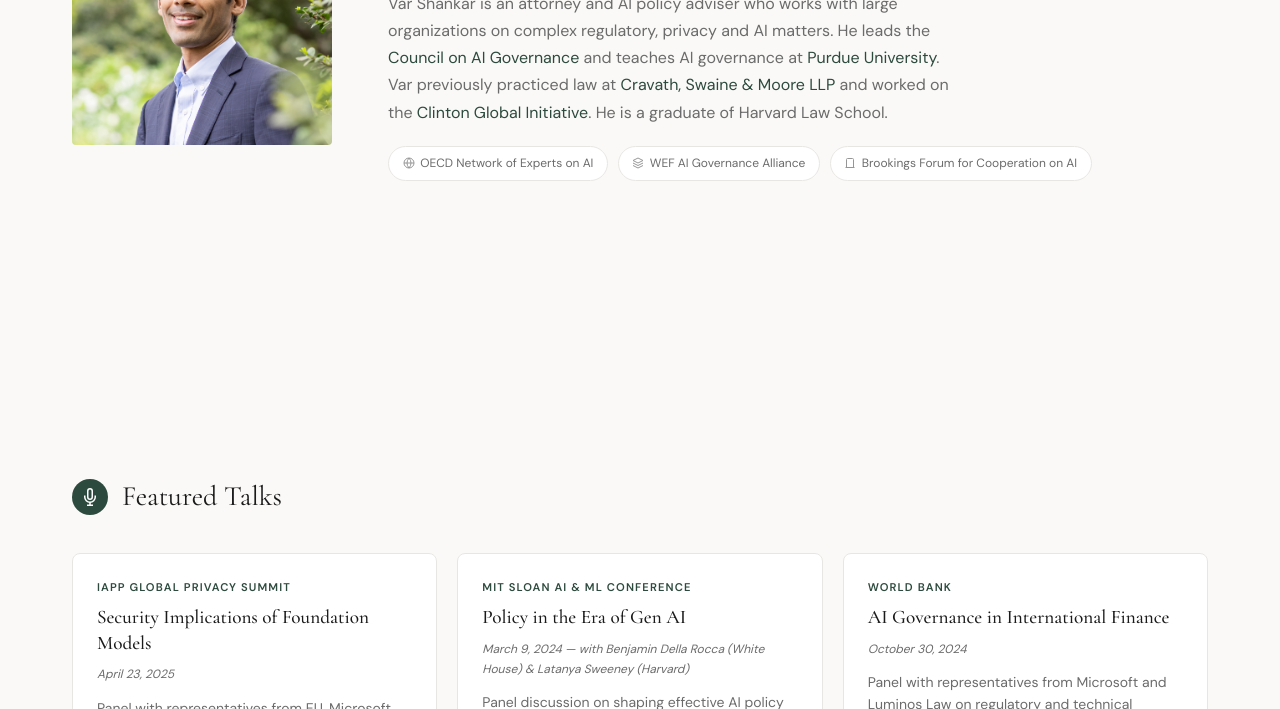
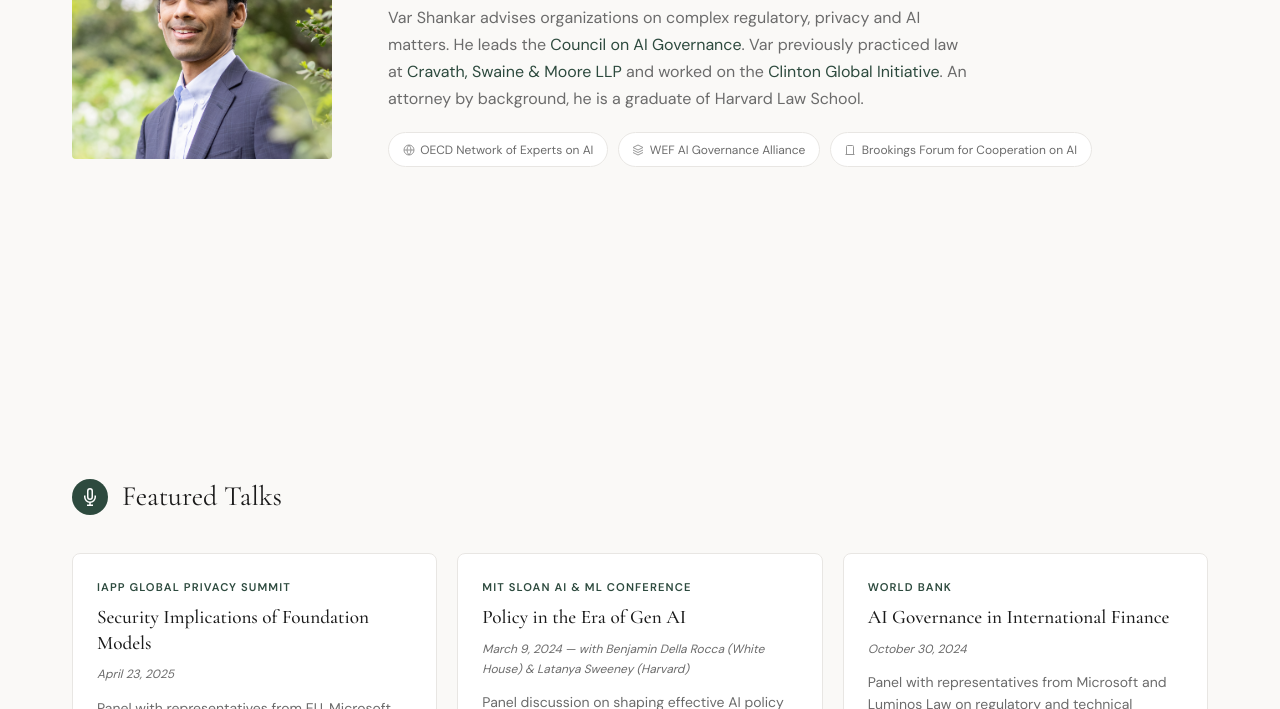
Before and after one commit to var0101/var0101.github.io, a plain HTML site: page index.html in a window 1280 px wide. Shown: the part 391-1100 px from the top of the page. Drawn offline with nearby package versions, Linux system fonts and the light colour scheme.

Commit message:
Update index.html

```diff
--- a/index.html
+++ b/index.html
@@ -439,7 +439,7 @@
                 <p class="hero-subtitle">AI Governance, Law & Policy</p>
                 <h1 class="hero-title">Var Shankar</h1>
                 <p class="hero-bio">
-                    Var Shankar is an attorney and AI policy adviser who works with large organizations on complex regulatory, privacy and AI matters. He leads the <a href="https://www.caigov.org/" target="_blank">Council on AI Governance</a> and teaches AI governance at <a href="https://www.purdue.edu/" target="_blank">Purdue University</a>. Var previously practiced law at <a href="https://www.cravath.com/" target="_blank">Cravath, Swaine & Moore LLP</a> and worked on the <a href="https://www.clintonfoundation.org/programs/leadership-public-service/clinton-global-initiative/" target="_blank">Clinton Global Initiative</a>. He is a graduate of Harvard Law School.
+                    Var Shankar advises organizations on complex regulatory, privacy and AI matters. He leads the <a href="https://www.caigov.org/" target="_blank">Council on AI Governance</a>. Var previously practiced law at <a href="https://www.cravath.com/" target="_blank">Cravath, Swaine & Moore LLP</a> and worked on the <a href="https://www.clintonfoundation.org/programs/leadership-public-service/clinton-global-initiative/" target="_blank">Clinton Global Initiative</a>. An attorney by background, he is a graduate of Harvard Law School.
                 </p>
                 <div class="affiliations">
                     <span class="affiliation-tag">
```
